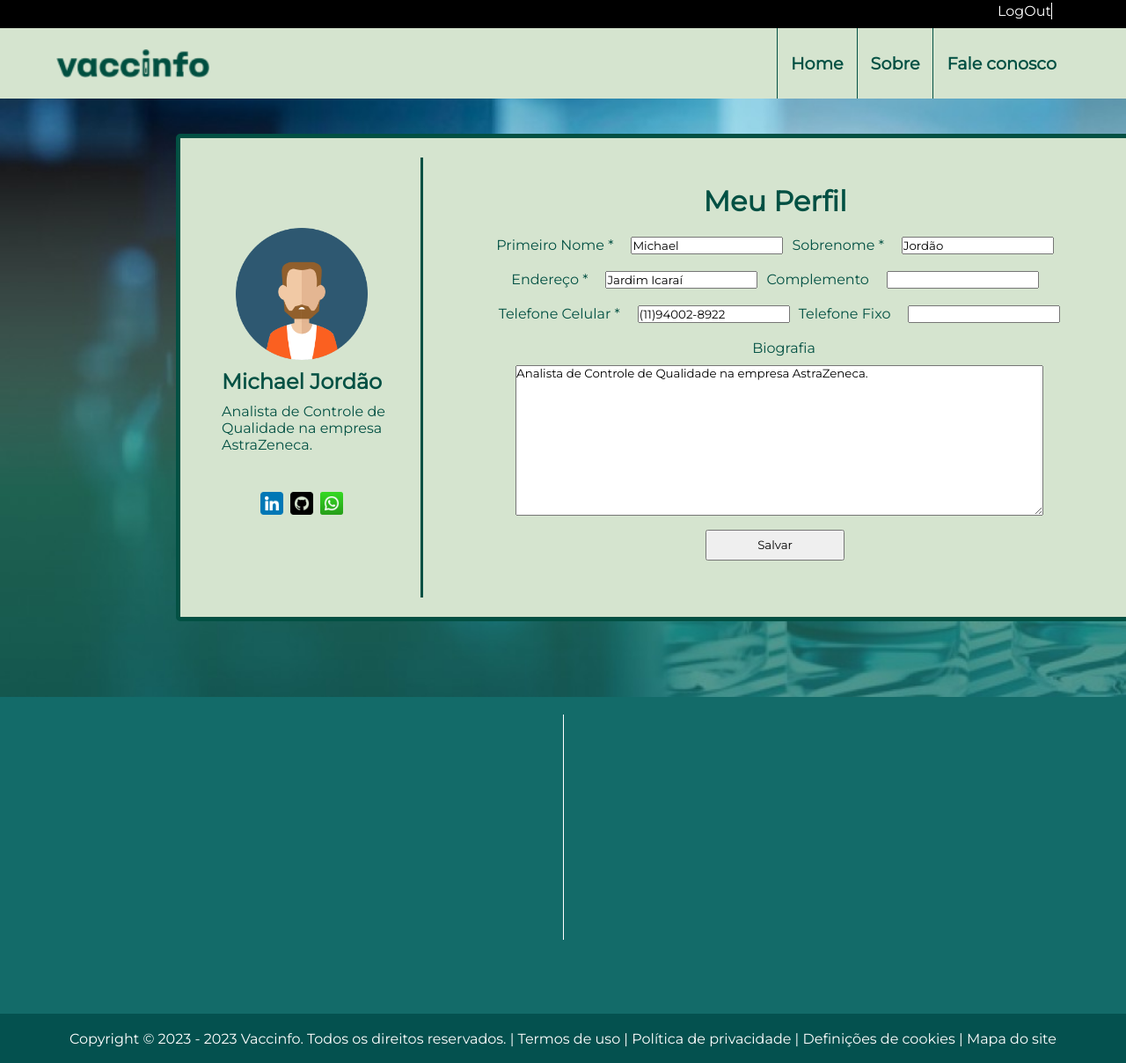
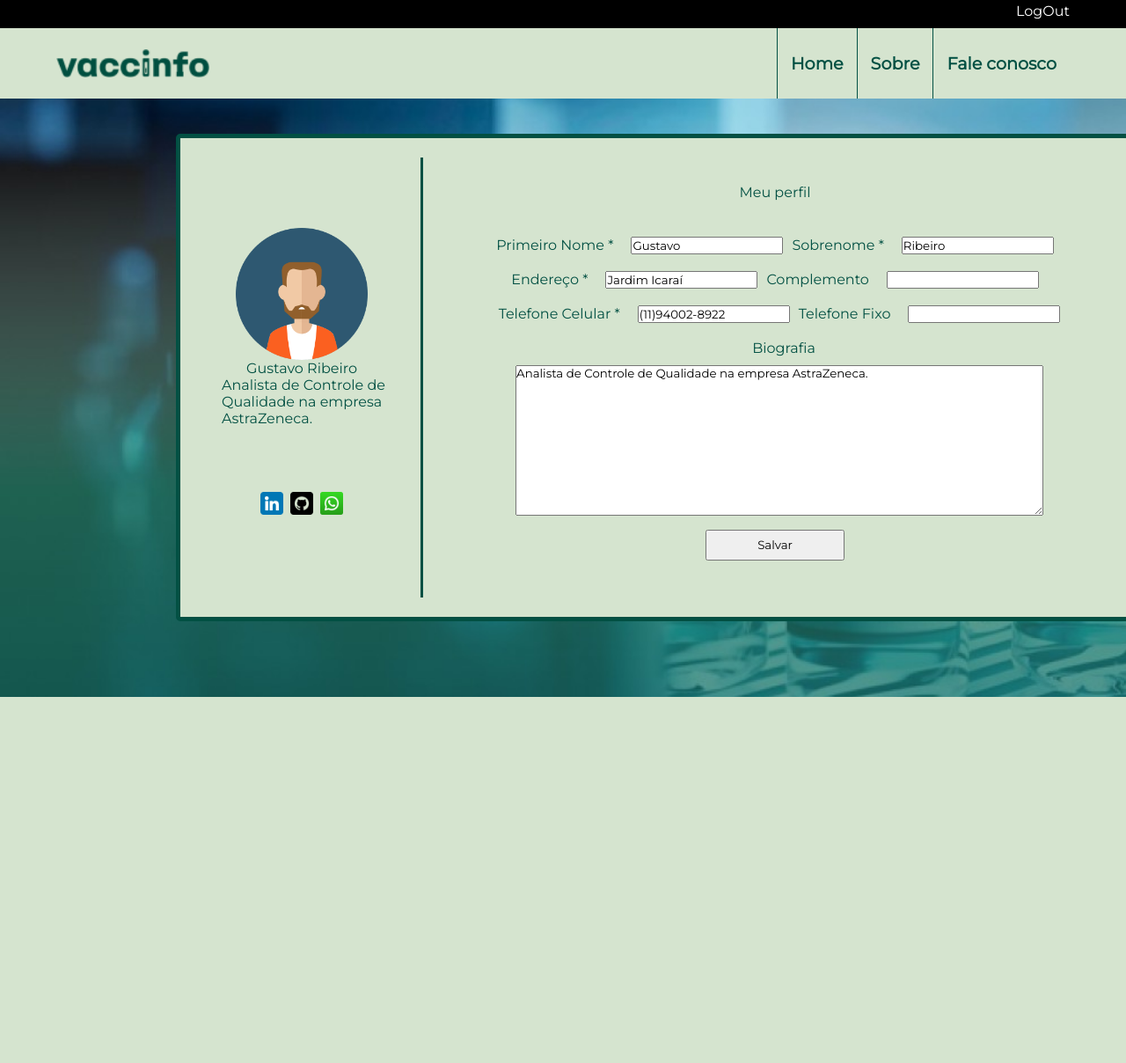
Before and after one commit to DaniloPedrazzi/Vaccinfo, a plain HTML site: page SiteInstitucional/FrontEnd/perfil-usuario.html in a window 1280 px wide. Shown: the part 8-1216 px from the top of the page at 88% size. After the commit the page ends 800 px from the top, so only its background shows below. Drawn offline with Linux system fonts and the light colour scheme.

Commit message:
Atualização página perfil

```diff
--- a/SiteInstitucional/FrontEnd/perfil-usuario.html
+++ b/SiteInstitucional/FrontEnd/perfil-usuario.html
@@ -15,9 +15,7 @@
     <div class="header1">
         <div class="container">
             <div class="links">
-                <div class="link divisoria">
                     <a href="index.html">LogOut</a>
-                </div>
                 </div>
             </div>
         </div>
@@ -46,7 +44,7 @@
                 <div class="foto-perfil-e-descricao">
                     <div class="div-avatar">
                     <img src="img/avatar-icon.png" alt="" class="avatar-icon">
-                    <span id="span_nome"><h4>Michael Jordão</h4></span>
+                    <span id="span_nome" class="texto_nome">Gustavo Ribeiro</span>
                     <div class="descricao">
                        <span id="span_bio">Analista de Controle de Qualidade na empresa AstraZeneca.</span>
                     </div>
@@ -62,19 +60,19 @@
 
                 <div class="aba-principal">
                     <div class="titulo-perfil">
-                        <h1>Meu Perfil</h1>
+                        <span class="texto_titulo">Meu perfil</span>
                     </div>
 
                     <div class="formulario">
 
                             <div class="nome">
                                 Primeiro Nome *
-                                <input type="text" value="Michael" class="form1" id="input_primeiroNome">
+                                <input type="text" value="Gustavo" class="form1" id="input_primeiroNome">
 
                                 <!-- <label for="telefone">Sobrenome <span style="color: darkgreen">*</span></label> -->
 
                                <p id="campo-a-preencher">Sobrenome *</p>
-                                <input type="text" value="Jordão" class="form1" id="input_sobrenome"> </input>
+                                <input type="text" value="Ribeiro" class="form1" id="input_sobrenome"> </input>
                                 </div> <br>
                                     <div class="endereco">
                                         Endereço *
@@ -106,22 +104,6 @@
     </div>
 
 
-
-
-
-    <div class="footer">
-        <div class="footer1">
-            <div class="divisoria"></div>
-        </div>
-        <div class="footer2">
-            <div class="container">
-                <p>Copyright © 2023 - 2023 Vaccinfo. Todos os direitos reservados. | <a href="">Termos de uso</a> | <a
-                        href="">Política de privacidade</a> | <a href="">Definições de cookies</a> | <a href="">Mapa do
-                        site</a></p>
-            </div>
-        </div>
-    </div>
-
 </body>
 
 </html>
```
